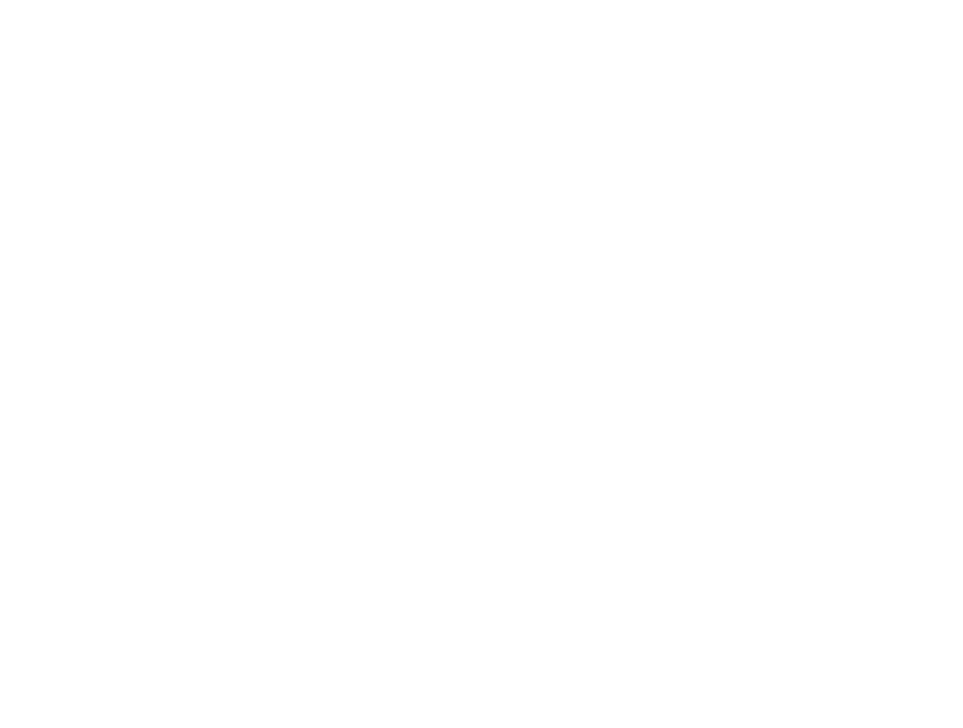
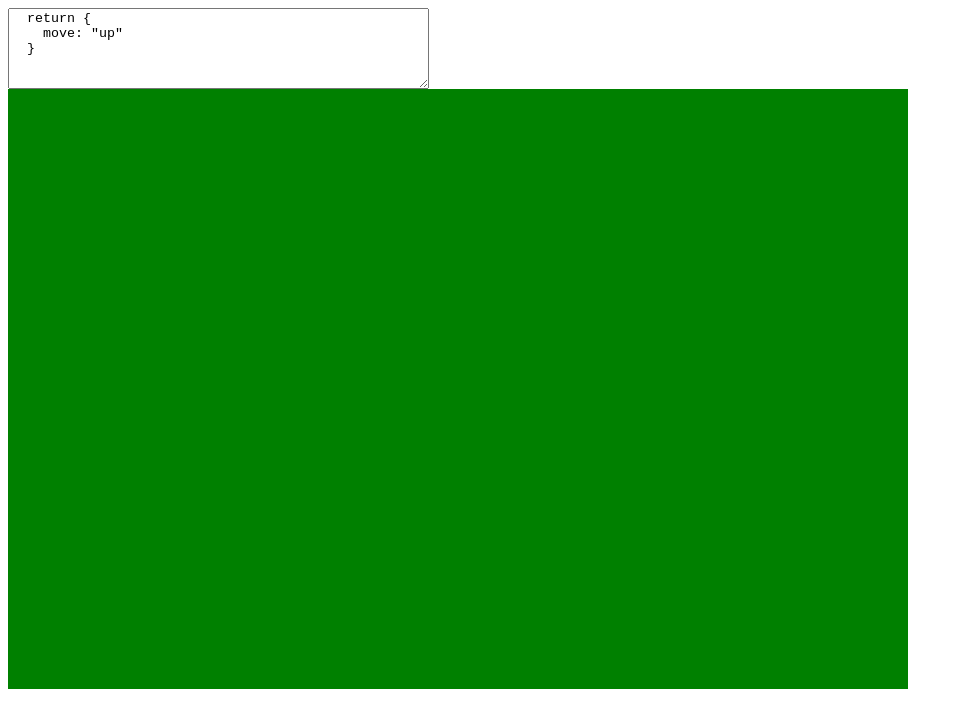
Before and after one commit to Jumpypants/survival, a plain HTML site: page index.html in a window 1280 px wide. Shown: the whole page, without its empty margins (0-963 px from the left). Drawn offline with Linux system fonts and the light colour scheme.

Commit message:
added text box

```diff
--- a/constants.js
+++ b/constants.js
@@ -1,7 +1,12 @@
+var code = new Function(document.getElementById("code").value);
+
 var constants = {
-  fps: 60
+  fps: 1
 };
 
 var display = {
+  cw: 900,
+  ch: 600,
 
+  bgCol: "green"
 };
--- a/draw.js
+++ b/draw.js
@@ -1,3 +1,4 @@
 function drawbg(){
-
+  ctx.fillStyle = display.bgCol;
+  ctx.fillRect(0, 0, display.cw, display.ch);
 }
--- /dev/null
+++ b/functions.js
@@ -0,0 +1,4 @@
+function runCode(){
+  var out = code(player.in);
+  console.log(out);
+}
--- /dev/null
+++ b/game.js
@@ -0,0 +1,6 @@
+var player = {
+  in: {
+    x: 100,
+    y: 100
+  }
+}
--- a/index.html
+++ b/index.html
@@ -1,13 +1,21 @@
-<canvas id="gc" height="600" width="600" />
+<textarea id="code" rows="5" cols="50">
+  return {
+    move: "up"
+  }
+</textarea>
+<canvas id="gc" height="0" width="0" />
 <script src="constants.js" type="text/javascript"></script>
+<script src="game.js" type="text/javascript"></script>
+<script src="draw.js" type="text/javascript"></script>
+<script src="functions.js" type="text/javascript"></script>
 <script src="loop.js" type="text/javascript"></script>
 
 <script>
-  window.onload = function() {
-    canv = document.getElementById("gc");
-    ctx = canv.getContext("2d");
+  canv = document.getElementById("gc");
+  ctx = canv.getContext("2d");
 
-    setInterval(loop, 1000  / constants.fps);
-  }
+  canv.width = display.cw;
+  canv.height = display.ch;
 
+  setInterval(loop, 1000  / constants.fps);
 </script>
--- a/loop.js
+++ b/loop.js
@@ -1,3 +1,4 @@
 function loop(){
-
+  runCode();
+  drawbg();
 }
```
